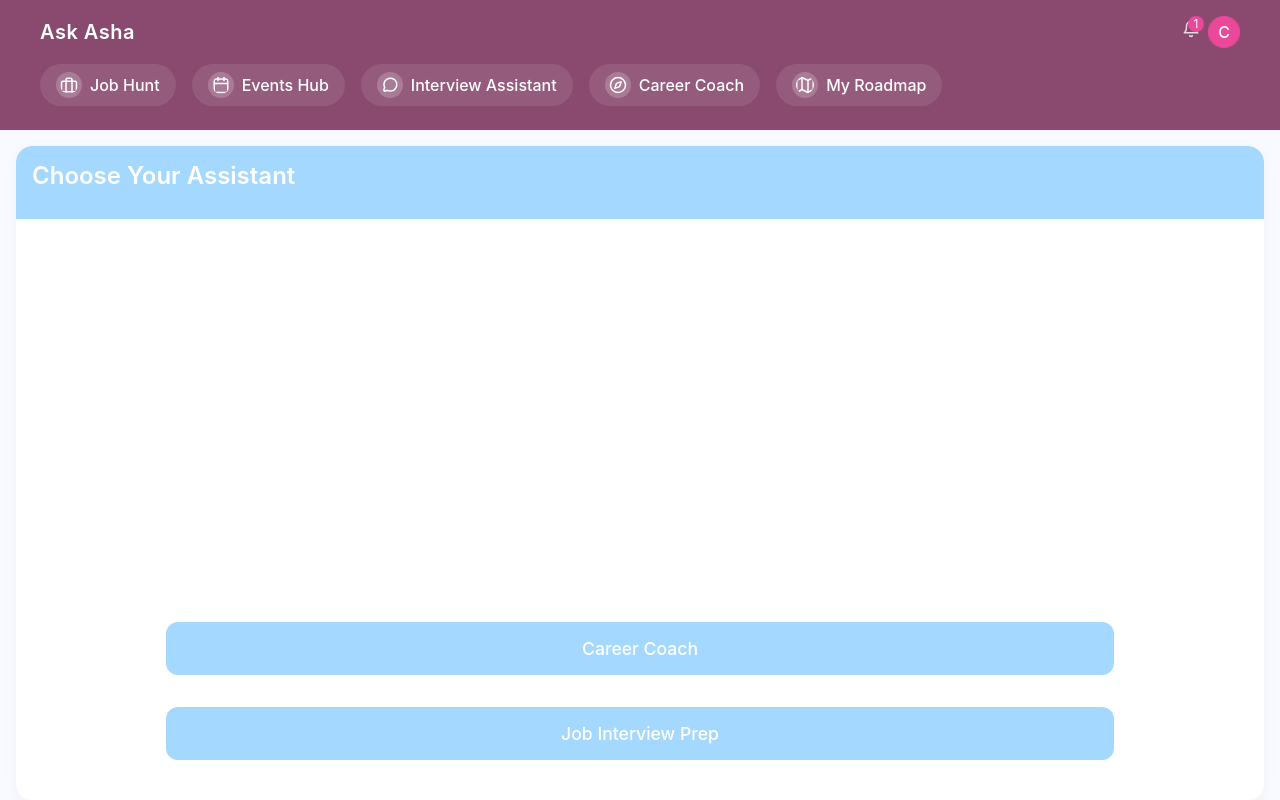
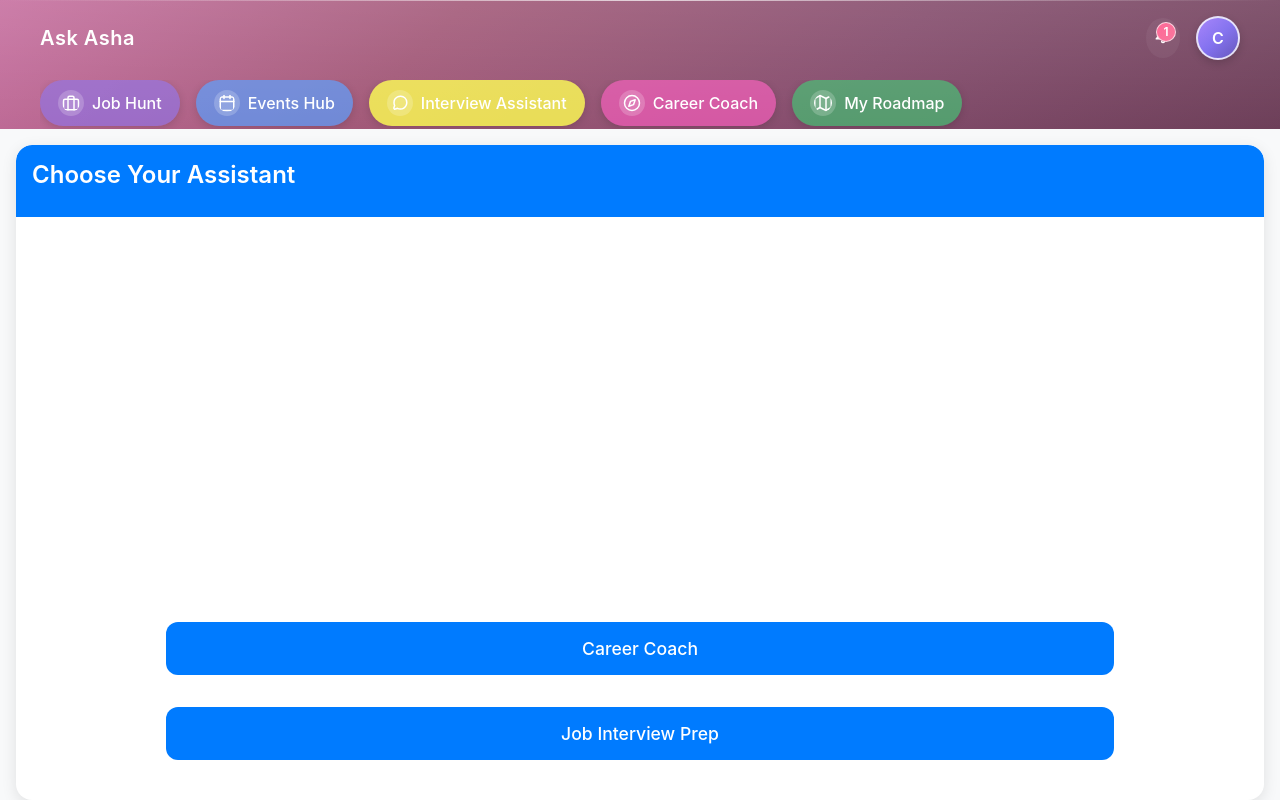
Before and after one commit to RiyaaChavan/AskAsha_Heuristics, a React (Vite) app in the folder frontend/: page /askasha in a window 1280 px wide. Built offline with nearby package versions, Linux system fonts and the light colour scheme.

Commit message:
header and search input changes

```diff
--- a/frontend/src/App.css
+++ b/frontend/src/App.css
@@ -1,3 +1,22 @@
+:root {
+  --primary: #007bff;
+  --primary-dark: #0056b3;
+  --primary-light: #a5d8ff;
+  --secondary: #6c757d;
+  --secondary-light: #f8f9fa;
+  --secondary-dark: #343a40;
+  --accent: #28a745;
+  --accent-dark: #1e7e34;
+  --text-primary: #fff;
+  --text-secondary: #6c757d;
+  --surface: #ffffff;
+  --background: #f8f9fa;
+  --border-color: #dee2e6;
+  --shadow-color: rgba(0, 0, 0, 0.1);
+  --transition-speed: 0.2s;
+  --transition-function: ease;
+}
+
 .app-container {
   width: 100%;
   height: 100vh;
@@ -50,3 +69,65 @@
   font-size: 1.2rem;
   color: #666;
 }
+
+.canvas-container {
+  position: relative;
+  height: 100%;
+}
+
+.canvas-toggle-button-fixed {
+  position: fixed;
+  right: 0;
+  top: 50%;
+  transform: translateY(-50%);
+  z-index: 1000;
+  background: #007bff;
+  border: none;
+  color: white;
+  width: 24px;
+  height: 48px;
+  cursor: pointer;
+  border-radius: 4px 0 0 4px;
+  box-shadow: -2px 0 4px rgba(0, 0, 0, 0.2);
+  transition: background-color 0.2s;
+}
+
+.canvas-toggle-button-fixed:hover {
+  background: #0056b3;
+}
+
+.canvas-area {
+  position: fixed;
+  right: 0;
+  top: 0;
+  height: 100vh;
+  width: 300px;
+  background: white;
+  box-shadow: -2px 0 5px rgba(0, 0, 0, 0.1);
+  transition: transform 0.3s ease-in-out;
+  z-index: 999;
+}
+
+.canvas-area.closed {
+  transform: translateX(100%);
+}
+
+.canvas-area.open {
+  transform: translateX(0);
+}
+
+.canvas-header {
+  padding: 1rem;
+  border-bottom: 1px solid #eee;
+}
+
+.canvas-content {
+  padding: 1rem;
+  overflow-y: auto;
+  height: calc(100vh - 60px);
+}
+
+.toggle-icon {
+  font-size: 20px;
+  line-height: 1;
+}
--- a/frontend/src/App.tsx
+++ b/frontend/src/App.tsx
@@ -1,8 +1,10 @@
-import './App.css';
+import React from 'react';
 import { BrowserRouter as Router, Route, Routes, Navigate } from 'react-router-dom';
 import Chatbot from './Components/Chatbot';
 import Interview from './Components/Interview';
 import Header from './Components/Header';
+import './App.css';
+import './Components/Chatbot/styles/CanvasArea.css';
 
 function App() {
   return (
--- a/frontend/src/Components/Header.tsx
+++ b/frontend/src/Components/Header.tsx
@@ -1,4 +1,4 @@
-import React from 'react';
+import React, { useState } from 'react';
 import styled from 'styled-components';
 import { Link } from 'react-router-dom';
 
@@ -8,6 +8,7 @@ interface NavItemProps {
   label: string;
   active?: boolean;
   to: string;
+  baseColor: string;  // Added as required prop
 }
 
 interface HeaderProps {
@@ -52,6 +53,7 @@ const MapIcon = () => (
     <line x1="16" y1="6" x2="16" y2="22"></line>
   </svg>
 );
+
 const BellIcon = () => (
   <svg xmlns="http://www.w3.org/2000/svg" width="18" height="18" viewBox="0 0 24 24" fill="none" stroke="currentColor" strokeWidth="2" strokeLinecap="round" strokeLinejoin="round">
     <path d="M18 8A6 6 0 0 0 6 8c0 7-3 9-3 9h18s-3-2-3-9"></path>
@@ -59,13 +61,42 @@ const BellIcon = () => (
   </svg>
 );
 
+const UserIcon = () => (
+  <svg xmlns="http://www.w3.org/2000/svg" width="16" height="16" viewBox="0 0 24 24" fill="none" stroke="currentColor" strokeWidth="2" strokeLinecap="round" strokeLinejoin="round">
+    <path d="M20 21v-2a4 4 0 0 0-4-4H8a4 4 0 0 0-4 4v2"></path>
+    <circle cx="12" cy="7" r="4"></circle>
+  </svg>
+);
 
-// Styled components (no change)
+// Styled components
 const HeaderContainer = styled.header`
-  background-color: #8a4a6f;
+  background: linear-gradient(135deg, #c770a0, #a35a79, #854d6d, #6d3f59);
   color: white;
   padding: 16px;
-  box-shadow: 0 2px 4px rgba(0, 0, 0, 0.1);
+  box-shadow: 0 4px 15px rgba(0, 0, 0, 0.2);
+  position: relative;
+  overflow: hidden;
+
+  &::before {
+    content: '';
+    position: absolute;
+    top: 0;
+    left: 0;
+    right: 0;
+    height: 1px;
+    background: linear-gradient(to right, transparent, rgba(255, 255, 255, 0.7), transparent);
+  }
+
+  &::after {
+    content: '';
+    position: absolute;
+    top: 0;
+    left: 0;
+    width: 100%;
+    height: 100%;
+    background: linear-gradient(to bottom, rgba(255, 255, 255, 0.1), transparent);
+    pointer-events: none;
+  }
 `;
 
 const HeaderInner = styled.div`
@@ -94,81 +125,233 @@ const Logo = styled.div`
 const ProfileSection = styled.div`
   display: flex;
   align-items: center;
-  gap: 8px;
+  gap: 16px;
 `;
 
 const NotificationBell = styled.div`
   position: relative;
   cursor: pointer;
+  padding: 8px;
+  border-radius: 50%;
+  transition: all 0.25s cubic-bezier(0.4, 0, 0.2, 1);
+  background-color: rgba(255, 255, 255, 0.05);
+
+  &:hover {
+    background-color: rgba(255, 255, 255, 0.2);
+    transform: translateY(-2px);
+    box-shadow: 0 4px 8px rgba(0, 0, 0, 0.15);
+
+    svg {
+      stroke: white;
+      transform: rotate(5deg) scale(1.1);
+    }
+  }
+
+  &:active {
+    background-color: rgba(255, 255, 255, 0.3);
+    transform: scale(0.92);
+    box-shadow: inset 0 2px 3px rgba(0, 0, 0, 0.1);
+  }
+
   svg {
-    opacity: 0.8;
+    opacity: 1;
+    transition: all 0.25s ease;
   }
 `;
 
 const NotificationBadge = styled.span`
   position: absolute;
-  top: -4px;
-  right: -4px;
-  background-color: #ec4899;
+  top: 4px;
+  right: 4px;
+  background: linear-gradient(to bottom right, #ff5a8d, #f86d96);
   color: white;
   font-size: 0.75rem;
+  font-weight: 600;
   border-radius: 9999px;
-  height: 16px;
-  width: 16px;
+  height: 18px;
+  width: 18px;
   display: flex;
   align-items: center;
   justify-content: center;
+  box-shadow: 0 2px 5px rgba(248, 109, 150, 0.5);
+  border: 1.5px solid rgba(255, 255, 255, 0.7);
+  animation: pulse 2s infinite;
+
+  @keyframes pulse {
+    0% {
+      box-shadow: 0 0 0 0 rgba(248, 109, 150, 0.5);
+    }
+    70% {
+      box-shadow: 0 0 0 6px rgba(248, 109, 150, 0);
+    }
+    100% {
+      box-shadow: 0 0 0 0 rgba(248, 109, 150, 0);
+    }
+  }
 `;
 
 const Avatar = styled.div`
-  background-color: #ec4899;
+  background: linear-gradient(135deg, #9f7afa, #7b68ee, #5d4db8);
+  border: 2px solid rgba(255, 255, 255, 0.8);
   border-radius: 9999px;
-  height: 32px;
-  width: 32px;
+  height: 40px;
+  width: 40px;
   display: flex;
   align-items: center;
   justify-content: center;
   color: white;
-  font-weight: 500;
+  font-weight: 600;
+  font-size: 16px;
+  cursor: pointer;
+  box-shadow: 0 3px 8px rgba(0, 0, 0, 0.2);
+  transition: all 0.3s cubic-bezier(0.4, 0, 0.2, 1);
+  position: relative;
+  overflow: hidden;
+
+  &::before {
+    content: '';
+    position: absolute;
+    top: -50%;
+    left: -50%;
+    width: 200%;
+    height: 200%;
+    background: radial-gradient(circle, rgba(255, 255, 255, 0.3) 0%, transparent 70%);
+    opacity: 0;
+    transform: scale(0.5);
+    transition: opacity 0.4s ease, transform 0.4s ease;
+  }
+
+  &:hover {
+    transform: translateY(-3px) scale(1.05);
+    box-shadow: 0 8px 16px rgba(91, 77, 184, 0.4);
+    background: linear-gradient(135deg, #aa8dfb, #8673f4, #6a5ccb);
+
+    &::before {
+      opacity: 1;
+      transform: scale(1);
+    }
+  }
+
+  &:active {
+    transform: translateY(0) scale(0.98);
+    box-shadow: 0 2px 5px rgba(0, 0, 0, 0.3);
+    background: linear-gradient(135deg, #8a77fa, #6658c7, #4c42a5);
+  }
 `;
 
 const Navigation = styled.nav`
   max-width: 1200px;
-  margin: 16px auto 0;
+  margin: 20px auto 0;
   display: flex;
   gap: 16px;
   overflow-x: auto;
   padding-bottom: 8px;
-  background-color: #8a4a6f;
+
+  /* Custom scrollbar */
+  &::-webkit-scrollbar {
+    height: 6px;
+  }
+
+  &::-webkit-scrollbar-track {
+    background: rgba(255, 255, 255, 0.1);
+    border-radius: 10px;
+  }
+
+  &::-webkit-scrollbar-thumb {
+    background: rgba(255, 255, 255, 0.3);
+    border-radius: 10px;
+  }
 `;
 
-const NavItem = styled.div<{ active?: boolean }>`
+const NavItem = styled.div<{
+  active?: boolean;
+  baseColor: string;  // Changed from optional to required
+  isHovered?: boolean;
+  isClicked?: boolean;
+}>`
   display: flex;
   align-items: center;
   gap: 8px;
-  padding: 8px 16px;
+  padding: 10px 18px;
   border-radius: 9999px;
-  background-color: ${props => props.active ? '#9c4dcc' : 'rgba(241, 241, 241, 0.1)'};
+  background-color: ${props => {
+    if (props.active) return props.baseColor;
+    if (props.isClicked) return props.baseColor.replace(/\d+/, m => Math.max(parseInt(m) - 30, 0).toString());
+    if (props.isHovered) return props.baseColor.replace(/\d+/, m => Math.max(parseInt(m) - 20, 0).toString());
+    return props.baseColor + 'cc';
+  }};
   cursor: pointer;
   color: white;
-  transition: background-color 0.2s;
+  transition: all 0.25s cubic-bezier(0.4, 0, 0.2, 1);
   white-space: nowrap;
+  box-shadow: ${props =>
+    props.isClicked ?
+    'inset 0 2px 5px rgba(0, 0, 0, 0.2), 0 1px 3px rgba(0, 0, 0, 0.1)' :
+    props.isHovered ?
+    '0 6px 14px rgba(0, 0, 0, 0.25), 0 2px 4px rgba(0, 0, 0, 0.1)' :
+    '0 2px 8px rgba(0, 0, 0, 0.15)'
+  };
+  transform: ${props => {
+    if (props.isClicked) return 'translateY(1px) scale(0.98)';
+    if (props.isHovered) return 'translateY(-2px)';
+    return 'translateY(0)';
+  }};
+  position: relative;
+  overflow: hidden;
 
-  &:hover {
-    background-color:rgb(245, 241, 247);
+  &::after {
+    content: '';
+    position: absolute;
+    top: 0;
+    left: 0;
+    width: 100%;
+    height: 100%;
+    background: ${props => props.isHovered ? 'linear-gradient(rgba(255, 255, 255, 0.1), rgba(255, 255, 255, 0))' : 'none'};
+    pointer-events: none;
+    opacity: ${props => props.isHovered ? 1 : 0};
+    transition: opacity 0.2s ease;
   }
 
   svg {
     background-color: rgba(255, 255, 255, 0.2);
     border-radius: 9999px;
     padding: 4px;
+    transition: all 0.25s ease;
+  }
+
+  &:hover svg {
+    background-color: rgba(255, 255, 255, 0.3);
+    transform: rotate(5deg) scale(1.1);
   }
 `;
 
-// NavItem Component with routing
-const NavItemComponent: React.FC<NavItemProps> = ({ icon, label, active = false, to }) => {
+// NavItem Component with routing and hover/click effects
+const NavItemComponent: React.FC<NavItemProps & { baseColor?: string }> = ({ icon, label, active = false, to, baseColor }) => {
+  const [isHovered, setIsHovered] = useState(false);
+  const [isClicked, setIsClicked] = useState(false);
+
+  const handleMouseDown = () => {
+    setIsClicked(true);
+  };
+
+  const handleMouseUp = () => {
+    setTimeout(() => setIsClicked(false), 150);
+  };
+
   return (
-    <NavItem active={active}>
+    <NavItem
+      active={active}
+      baseColor={baseColor}
+      isHovered={isHovered}
+      isClicked={isClicked}
+      onMouseEnter={() => setIsHovered(true)}
+      onMouseLeave={() => {
+        setIsHovered(false);
+        setIsClicked(false);
+      }}
+      onMouseDown={handleMouseDown}
+      onMouseUp={handleMouseUp}
+    >
       <Link to={to} style={{ display: 'flex', alignItems: 'center', gap: '8px', textDecoration: 'none', color: 'inherit' }}>
         {icon}
         <span>{label}</span>
@@ -202,11 +385,11 @@ const Header: React.FC<HeaderProps> = ({ userName = 'C', notificationCount = 1 }
       </HeaderInner>
 
       <Navigation>
-        <NavItemComponent icon={<BriefcaseIcon />} label="Job Hunt" to="/jobsearch" />
-        <NavItemComponent icon={<CalendarIcon />} label="Events Hub" to="/jobsearch" />
-        <NavItemComponent icon={<MessageCircleIcon />} label="Interview Assistant" to="/askasha" />
-        <NavItemComponent icon={<CompassIcon />} label="Career Coach" to="/askasha" />
-        <NavItemComponent icon={<MapIcon />} label="My Roadmap" to="/jobsearch" />
+        <NavItemComponent icon={<BriefcaseIcon />} label="Job Hunt" to="/jobsearch" baseColor="#966FD6" />
+        <NavItemComponent icon={<CalendarIcon />} label="Events Hub" to="/jobsearch" baseColor="#6395EE" />
+        <NavItemComponent icon={<MessageCircleIcon />} label="Interview Assistant" to="/askasha" baseColor="#feff51" /> {/* Changed from yellow to orange */}
+        <NavItemComponent icon={<CompassIcon />} label="Career Coach" to="/askasha" baseColor="#E85BB1" /> {/* Changed from pink to better shade */}
+        <NavItemComponent icon={<MapIcon />} label="My Roadmap" to="/jobsearch" baseColor="#4CAF70" /> {/* Changed from green to better shade */}
       </Navigation>
     </HeaderContainer>
   );
```
Also changed, not shown: frontend/src/Components/Chatbot/CanvasArea.tsx (+11 -7 lines), frontend/src/Components/Chatbot/ChatWindow.tsx (+14 -5 lines), frontend/src/Components/Chatbot/ChatbotArea.tsx (+14 -16 lines), frontend/src/Components/Chatbot/styles/CanvasArea.css (+54 -10 lines), frontend/src/Components/Chatbot/styles/ChatInput.css (+16 -30 lines), frontend/src/Components/Chatbot/styles/ChatbotArea.css (added, +57 -0 lines).
